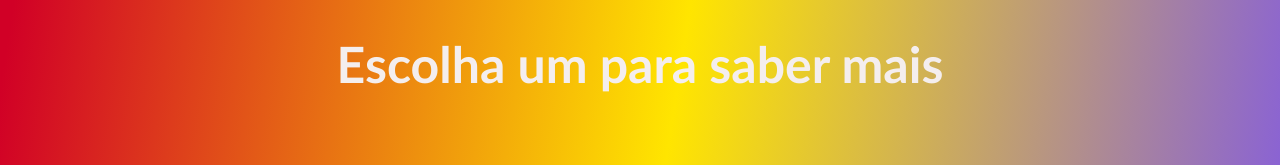
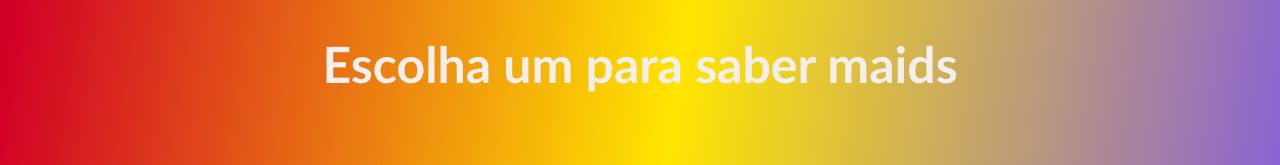
Before and after one commit to Jooj10/demon, a plain HTML site: page geral.html in a window 1280 px wide. Shown: the top 165 px of the page. Drawn offline with Linux system fonts and the light colour scheme.

Commit message:
mudança

```diff
--- a/geral.html
+++ b/geral.html
@@ -8,7 +8,7 @@
     <meta property="og:title" content="Personagens Kimetsu">
 </head>
 <body>
-    <h1>Escolha um para saber mais</h1>
+    <h1>Escolha um para saber maids</h1>
 
     <div class="imagens">
     <a href="C:\Users\SAMSUNG-JOSE\Documents\Fluency Future Awari\tanjiro.html" target="blank"><img src="images/tanjiro.jpg"></a>
```
